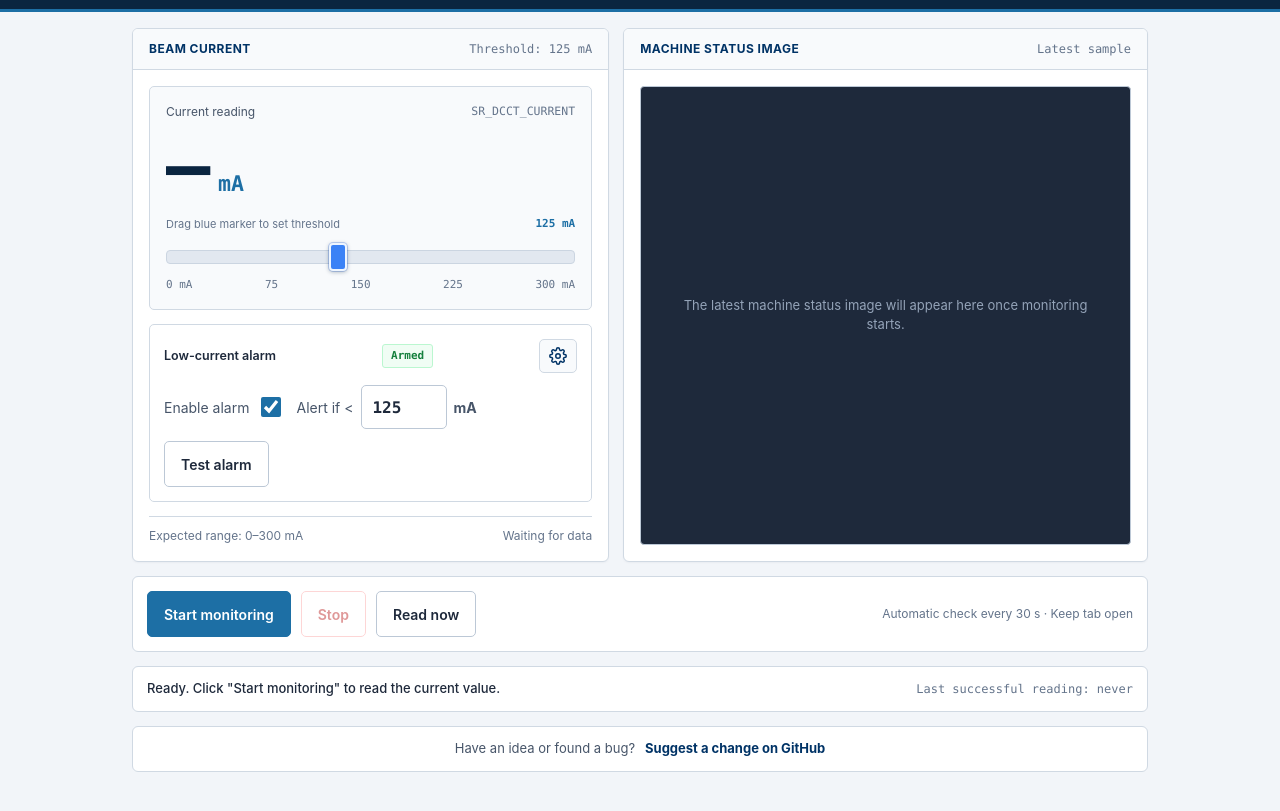
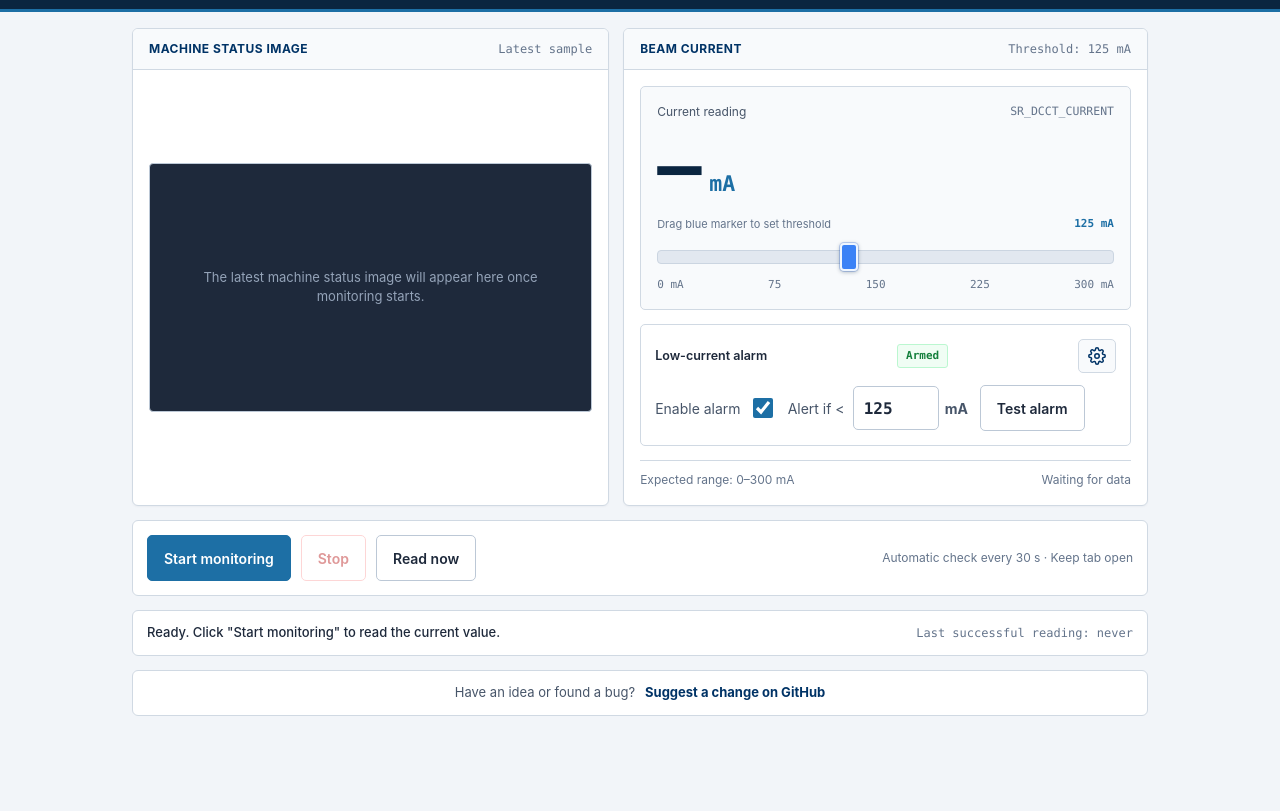
Before and after one commit to 20leunam/ALBA-beam-current-monitor, a plain HTML site: page index.html in a window 1280 px wide. Shown: the part 63-874 px from the top of the page. After the commit the page ends 827 px from the top, so only its background shows below. Drawn offline with Linux system fonts and the light colour scheme.

Commit message:
Move image card left on desktop and use 16:9 preview frame

```diff
--- a/index.html
+++ b/index.html
@@ -222,6 +222,15 @@
     align-items: stretch;
   }
 
+  /* Image first on wide screens; DOM order is kept on small screens */
+  .image-card {
+    order: -1;
+  }
+
+  .image-card .card-body {
+    justify-content: center;
+  }
+
   /* Clean Laboratory Cards */
   .card {
     background-color: var(--bg-card);
@@ -711,8 +720,10 @@
 
   /* Machine Status Image Preview */
   .preview-canvas-wrap {
-    flex: 1;
-    min-height: 220px;
+    flex: 0 0 auto;
+    width: 100%;
+    min-height: 0;
+    aspect-ratio: 16 / 9;
     background-color: #1e293b;
     border: 1px solid var(--border-strong);
     border-radius: 4px;
@@ -724,8 +735,8 @@
 
   #preview {
     display: block;
-    max-width: 100%;
-    max-height: 330px;
+    width: 100%;
+    height: 100%;
     object-fit: contain;
     border-radius: 2px;
   }
@@ -909,6 +920,10 @@
 
     .grid {
       grid-template-columns: 1fr;
+    }
+
+    .image-card {
+      order: 0;
     }
 
     .alarm-banner {
@@ -1008,7 +1023,7 @@
 
     <!-- Main Dashboard Grid -->
     <section class="grid">
-      <article class="card">
+      <article class="card current-card">
         <div class="card-header">
           <span class="card-title">Beam Current</span>
           <span class="card-meta" id="lcd-alarm-tag">Threshold: 125 mA</span>
@@ -1092,7 +1107,7 @@
         </div>
       </article>
 
-      <article class="card">
+      <article class="card image-card">
         <div class="card-header">
           <span class="card-title">Machine Status Image</span>
           <span class="card-meta">Latest sample</span>
```
